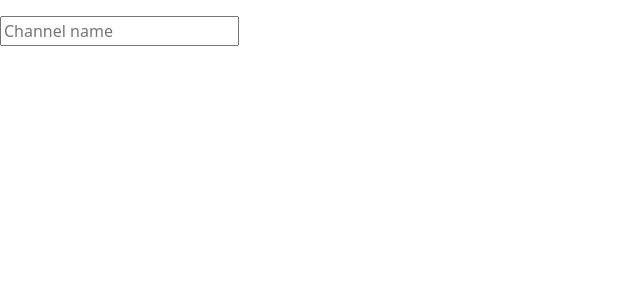
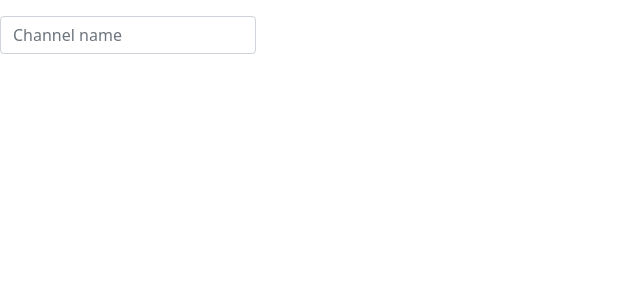
Before and after one commit to descholar-ceo/realtime-go-frontend, a React app: page / in a window 1280 px wide. Shown: the top 300 px of the page, without its empty margins (0-640 px from the left). Built offline with nearby package versions, Linux system fonts and the light colour scheme.

Commit message:
Style the channel form

```diff
--- a/components/channels/ChannelForm.jsx
+++ b/components/channels/ChannelForm.jsx
@@ -12,11 +12,14 @@ class ChannelForm extends Component{
     render(){
         return(
             <form onSubmit={this.onSubmit.bind(this)}>
-                <input
-                    type="text"
-                    placeholder="Channel name"
-                    ref="channel"
-                />
+                <div className="form-group">
+                    <input
+                        type="text"
+                        className="form-control"
+                        placeholder="Channel name"
+                        ref="channel"
+                    />
+                </div>
             </form>
         )
     }
```
